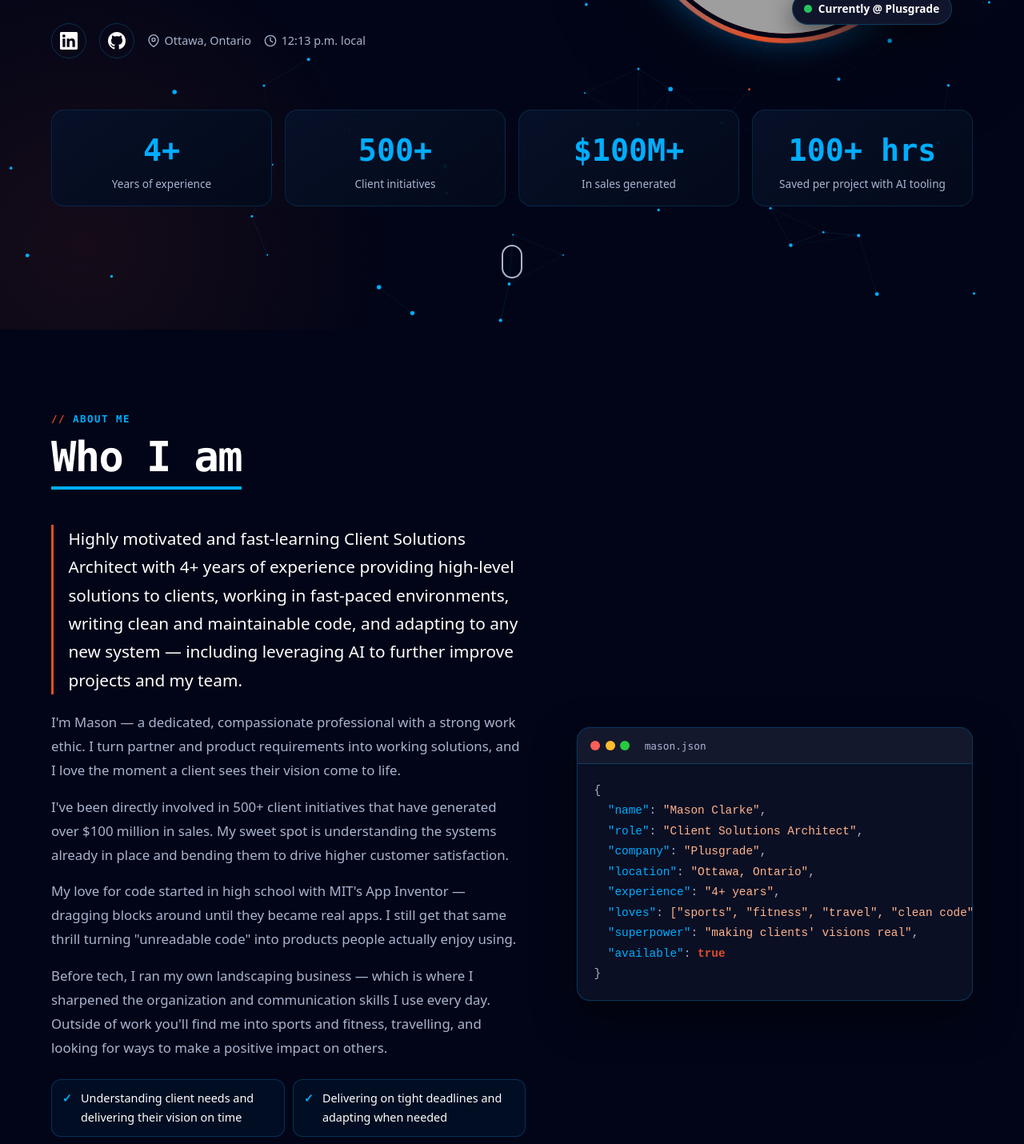
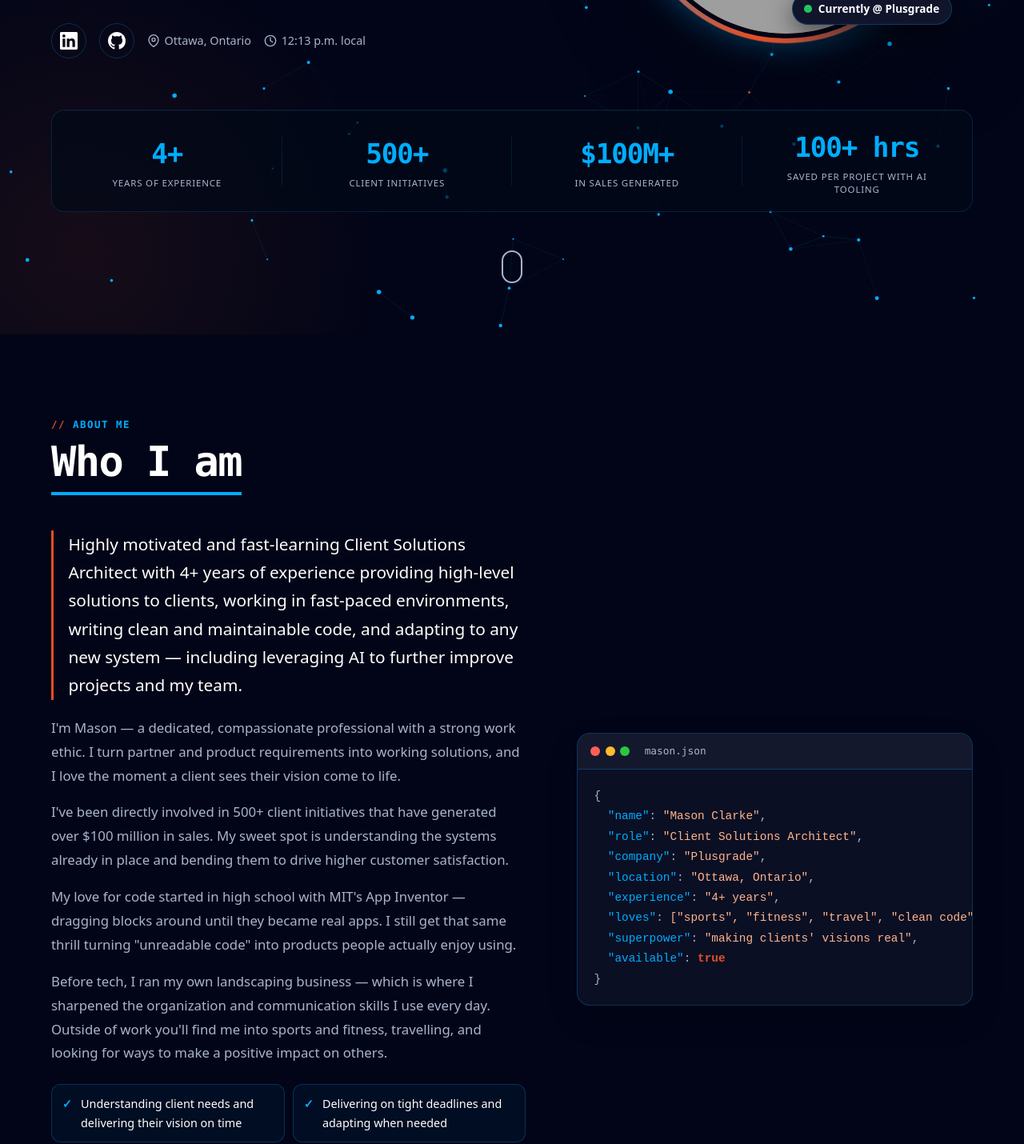
Before and after one commit to Masons-coding/my-resume-website, a React (Create React App) app: page / in a window 1280 px wide. Shown: the part 460-1890 px from the top of the page at 80% size. Built offline with nearby package versions, Linux system fonts and the light colour scheme; grey boxes are pictures that could not be loaded; a web font is replaced by a local one.

Commit message:
Refine metrics, cards, media and mobile UI hierarchy

```diff
--- a/src/styles/frontend-polish.scss
+++ b/src/styles/frontend-polish.scss
@@ -789,3 +789,150 @@ a {
     min-width: 0;
   }
 }
+
+
+/* Visual hierarchy pass: reduce “bubble” UI and make metrics feel intentional. */
+.hero__stats {
+  grid-template-columns: repeat(4, minmax(0, 1fr));
+  gap: 0;
+  border: 1px solid rgba(0, 173, 255, 0.16);
+  border-radius: 1rem;
+  overflow: hidden;
+  background: rgba(2, 9, 24, 0.68);
+  box-shadow: inset 0 1px 0 rgba(255, 255, 255, 0.03);
+}
+
+.hero__stat {
+  position: relative;
+  min-height: 6.75rem;
+  border: 0;
+  border-radius: 0;
+  background: transparent;
+  box-shadow: none;
+}
+
+.hero__stat:not(:last-child)::after {
+  content: "";
+  position: absolute;
+  top: 25%;
+  right: 0;
+  bottom: 25%;
+  width: 1px;
+  background: rgba(0, 173, 255, 0.13);
+}
+
+.hero__stat:hover {
+  transform: none;
+  background: rgba(0, 173, 255, 0.045);
+  border-color: transparent;
+}
+
+.hero__stat-value {
+  font-size: clamp(1.55rem, 3.4vw, 2.15rem);
+  letter-spacing: -0.035em;
+}
+
+.hero__stat-label {
+  max-width: 12rem;
+  margin-inline: auto;
+  font-size: 0.72rem;
+  text-transform: uppercase;
+  letter-spacing: 0.07em;
+}
+
+.project,
+.work,
+.lab-card,
+.education__card,
+.award,
+.terminal,
+.about__code {
+  box-shadow: 0 16px 42px rgba(0, 0, 0, 0.12);
+}
+
+.project,
+.work,
+.lab-card,
+.education__card {
+  will-change: transform;
+}
+
+.work {
+  border-color: rgba(0, 173, 255, 0.18);
+}
+
+.work-media {
+  border-color: rgba(0, 173, 255, 0.2);
+}
+
+.work-media--image img {
+  width: 100%;
+  max-width: none;
+  height: 18rem;
+  object-fit: contain;
+}
+
+.work-media--video video,
+.work-media--video .work-media__poster {
+  height: 24rem;
+}
+
+.cslab__filters,
+.skills__tabs {
+  scrollbar-width: none;
+}
+
+.cslab__filters::-webkit-scrollbar,
+.skills__tabs::-webkit-scrollbar {
+  display: none;
+}
+
+.cslab__chip,
+.skills__tab {
+  white-space: nowrap;
+}
+
+.modal,
+.media-viewer,
+.palette__box {
+  border-color: rgba(0, 173, 255, 0.22);
+}
+
+@media (max-width: 920px) {
+  .hero__stats {
+    grid-template-columns: repeat(2, minmax(0, 1fr));
+  }
+
+  .hero__stat:nth-child(2)::after {
+    display: none;
+  }
+}
+
+@media (max-width: 760px) {
+  .work-media--image img {
+    height: 16rem;
+  }
+
+  .work-media--video video,
+  .work-media--video .work-media__poster {
+    height: 22rem;
+  }
+}
+
+@media (max-width: 600px) {
+  .hero__stats {
+    border-radius: 0.85rem;
+  }
+
+  .hero__stat {
+    min-height: 6rem;
+  }
+
+  .hero__stat:nth-child(odd)::after {
+    display: block;
+  }
+
+  .hero__stat:nth-child(even)::after {
+    display: none;
+  }
+}
```
